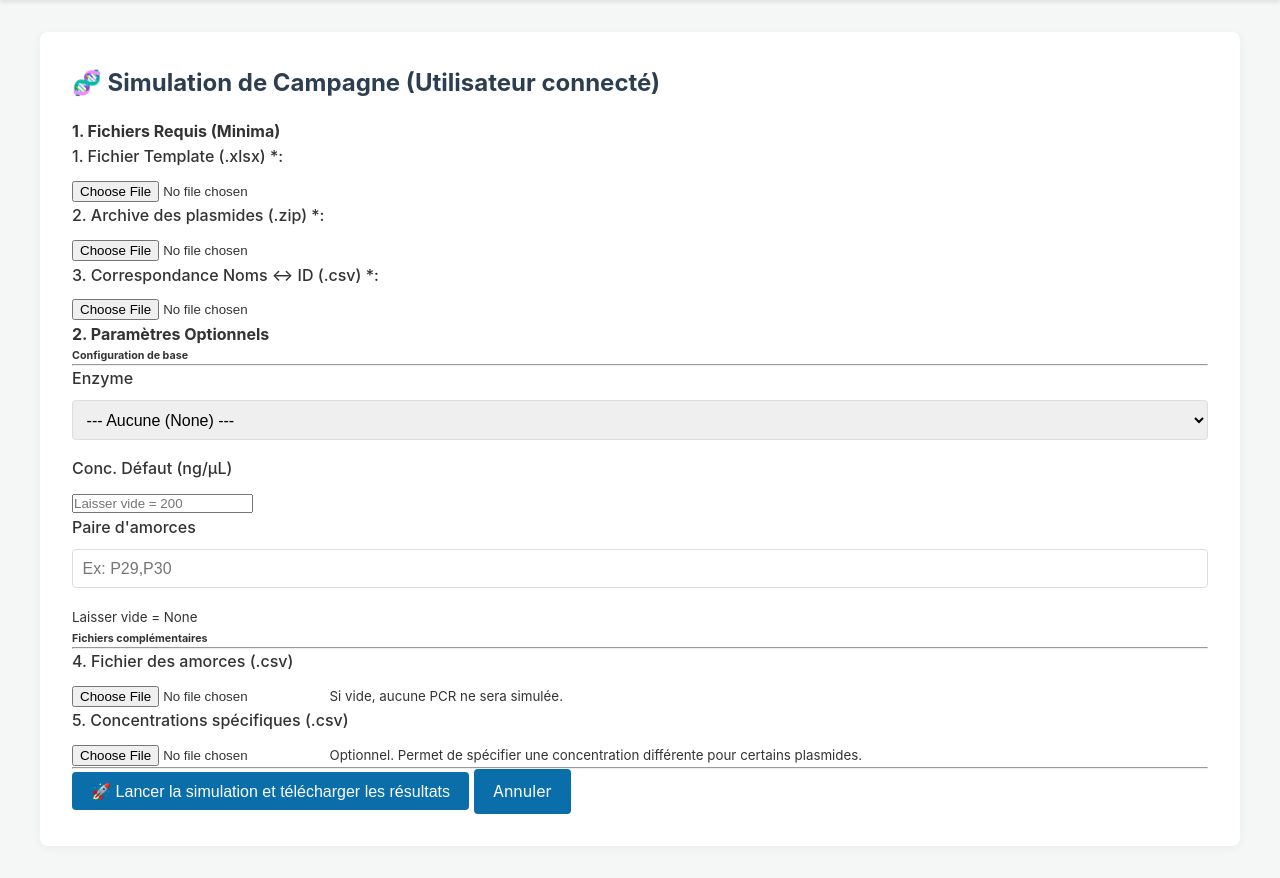
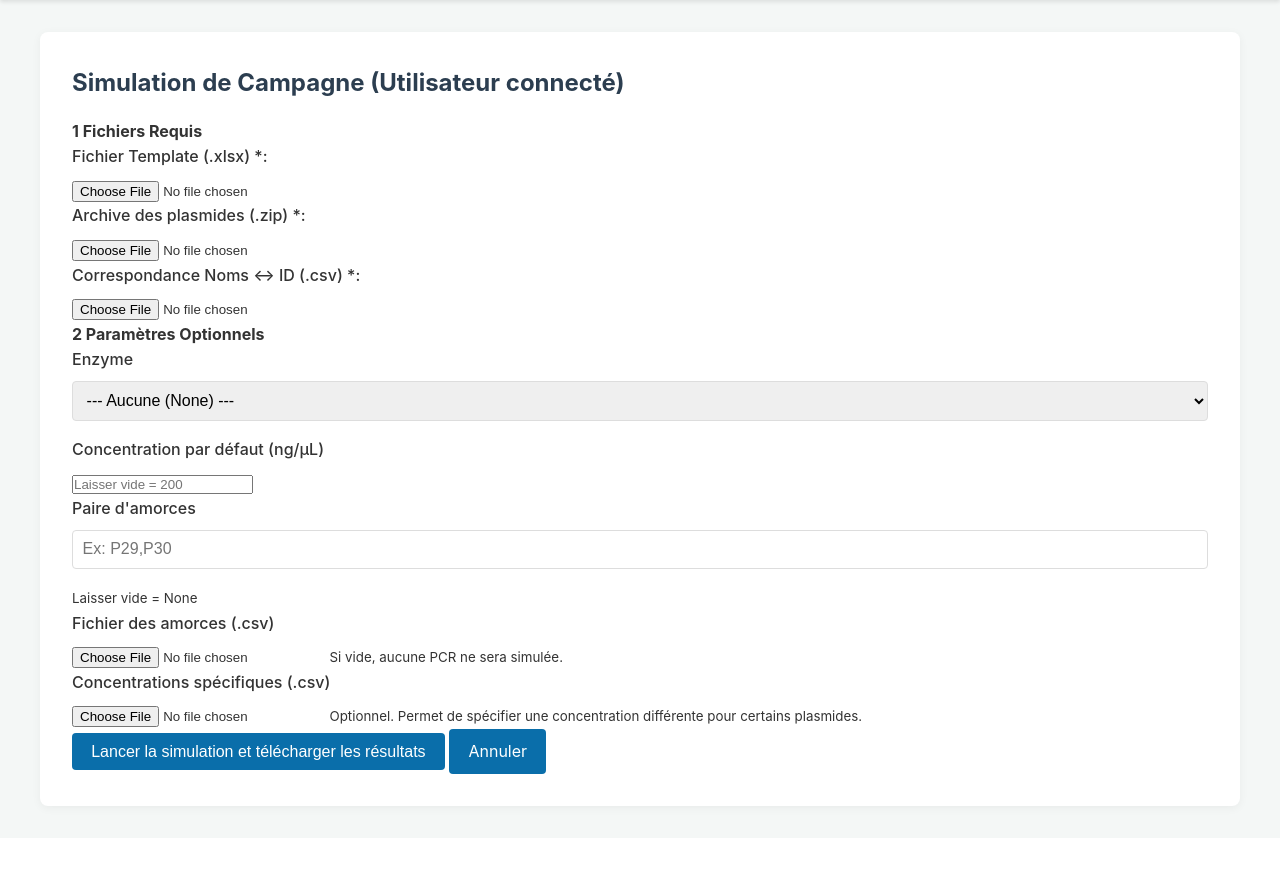
Before and after one commit to benji7803/Projet_Prog_Web_2025, a Django app: page /template/simulate/ in a window 1280 px wide. Shown: the part 76-954 px from the top of the page. After the commit the page ends 889 px from the top, so only its background shows below. Run offline with Django 5.2, Linux system fonts and the light colour scheme; the visitor is signed in with stand-in values (Sample User, id 1).

Commit message:
Uniformisation de la langue du site et mise à jour page html

```diff
--- a/gestionTemplate/forms.py
+++ b/gestionTemplate/forms.py
@@ -23,22 +23,22 @@ class CampaignTemplateForm(forms.ModelForm):
 # Formulaire pour la simulation anonyme
 class AnonymousSimulationForm(forms.Form):
     # --- CHAMPS REQUIS ---
-    template_file = forms.FileField(label="1. Fichier Template (.xlsx) *", required=True)
-    plasmids_zip = forms.FileField(label="2. Archive des plasmides (.zip) *", required=True)
-    mapping_file = forms.FileField(label="3. Correspondance Noms <-> ID (.csv) *", required=True)
+    template_file = forms.FileField(label="Fichier Template (.xlsx) *", required=True)
+    plasmids_zip = forms.FileField(label="Archive des plasmides (.zip) *", required=True)
+    mapping_file = forms.FileField(label="Correspondance Noms <-> ID (.csv) *", required=True)
 
     # --- CHAMPS OPTIONNELS (FICHIERS) ---
 
     # Amorces
     primers_file = forms.FileField(
-        label="4. Fichier des amorces (.csv)",
+        label="Fichier des amorces (.csv)",
         required=False,
         help_text="Si vide, aucune PCR ne sera simulée."
     )
 
     # Concentrations
     concentration_file = forms.FileField(
-        label="5. Concentrations spécifiques (.csv)",
+        label="Concentrations spécifiques (.csv)",
         required=False,
         help_text="Optionnel. Permet de spécifier une concentration différente pour certains plasmides."
     )
--- a/gestionTemplate/templates/gestionTemplates/user_sim.html
+++ b/gestionTemplate/templates/gestionTemplates/user_sim.html
@@ -4,7 +4,7 @@
 <div class="container mt-4">
     <div class="card shadow">
         <div class="card-header bg-primary text-white">
-            <h2 class="h4 mb-0">🧬 Simulation de Campagne (Utilisateur connecté)</h2>
+            <h2 class="h4 mb-0">Simulation de Campagne (Utilisateur connecté)</h2>
         </div>
         <div class="card-body">
 
@@ -41,7 +41,7 @@
             <form method="post" enctype="multipart/form-data">
                 {% csrf_token %}
 
-                <h4 class="text-secondary border-bottom pb-2 mb-3">1. Fichiers Requis (Minima)</h4>
+                <h4 class="text-secondary border-bottom pb-2 mb-3">1 Fichiers Requis</h4>
                 <div class="row mb-3">
                     <div class="col-md-12 mb-3">
                         {{ form.template_file.label_tag }}
@@ -60,19 +60,17 @@
                     </div>
                 </div>
 
-                <h4 class="text-secondary border-bottom pb-2 mb-3 mt-4">2. Paramètres Optionnels</h4>
+                <h4 class="text-secondary border-bottom pb-2 mb-3 mt-4">2 Paramètres Optionnels</h4>
                 <div class="row">
                     <div class="col-md-5 mb-4">
                         <div class="card bg-light border-0 h-100">
                             <div class="card-body">
-                                <h6 class="card-title fw-bold text-dark">Configuration de base</h6>
-                                <hr>
                                 <div class="mb-3">
                                     <label class="form-label">Enzyme</label>
                                     {{ form.enzyme }}
                                 </div>
                                 <div class="mb-3">
-                                    <label class="form-label">Conc. Défaut (ng/µL)</label>
+                                    <label class="form-label">Concentration par défaut (ng/µL)</label>
                                     <input type="number" step="0.1" name="default_concentration" class="form-control" placeholder="Laisser vide = 200">
                                 </div>
                                 <div class="mb-3">
@@ -87,8 +85,6 @@
                     <div class="col-md-7">
                         <div class="card border-0 h-100">
                             <div class="card-body">
-                                <h6 class="card-title fw-bold text-dark">Fichiers complémentaires</h6>
-                                <hr>
                                 <div class="mb-3">
                                     <label class="form-label fw-bold">{{ form.primers_file.label }}</label>
                                     {{ form.primers_file }}
@@ -104,10 +100,9 @@
                     </div>
                 </div>
 
-                <hr class="mt-4">
                 <div class="d-grid gap-2">
-                    <button type="submit" class="btn btn-success btn-lg">
-                        🚀 Lancer la simulation et télécharger les résultats
+                    <button type="submit" class="btn btn-success">
+                        Lancer la simulation et télécharger les résultats
                     </button>
                     <a href="{% url 'templates:dashboard' %}" class="btn btn-outline-secondary">Annuler</a>
                 </div>
--- a/plasmideAssembly/templates/layout.html
+++ b/plasmideAssembly/templates/layout.html
@@ -23,7 +23,7 @@
                 </button>
             </form>
         {% else %}
-            <a href="{% url 'users:register' %}" title="Inscription">🚀</a> |
+            <a href="{% url 'users:register' %}" title="Inscription">✨</a> |
             <a href="{% url 'users:login' %}" title="Connexion">🔒</a>
         {% endif %}
         {% if user.is_authenticated %}
```
Also changed, not shown: gestionTemplate/templates/gestionTemplates/anonymous_sim.html (+5 -10 lines), gestionTemplate/templates/gestionTemplates/create_edit.html (+12 -12 lines).
